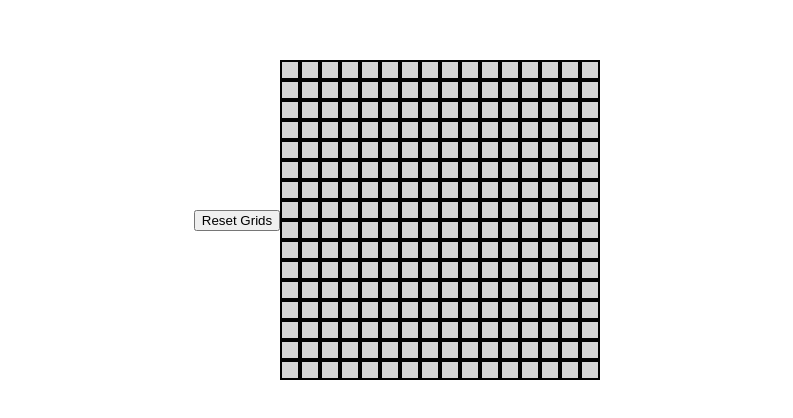
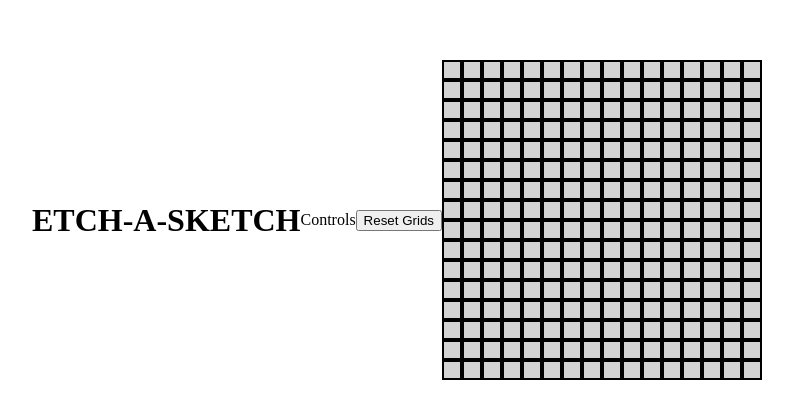
Before and after one commit to kidgloves816/Etch-a-Sketch, a plain HTML site: page index.html in a window 1280 px wide. Shown: the part 180-598 px from the top of the page, without its empty margins (243-1036 px from the left). Drawn offline with Linux system fonts and the light colour scheme.

Commit message:
Added header and controls section above container

```diff
--- a/index.html
+++ b/index.html
@@ -6,7 +6,8 @@
     <link rel="stylesheet" href="styles.css">
 </head>
 <body>
-    <div class="controls"><button class="Reset">Reset Grids</button></div>
+    <div class="header"><h1>ETCH-A-SKETCH</h1></div>
+    <div class="controls">Controls<button class="Reset">Reset Grids</button></div>
     <div class="container">
     </div>
 
```
